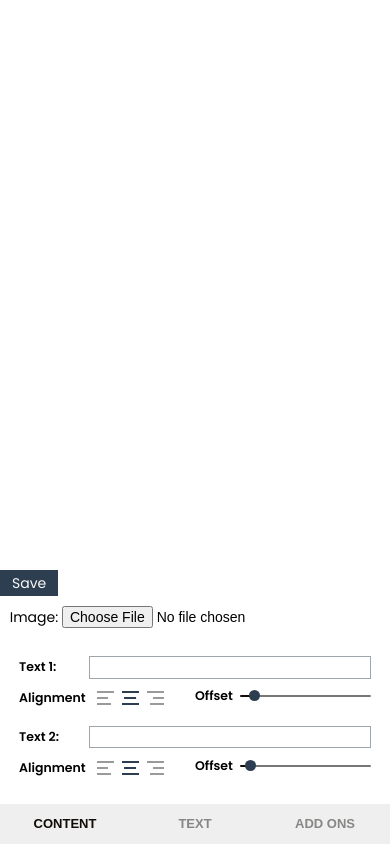
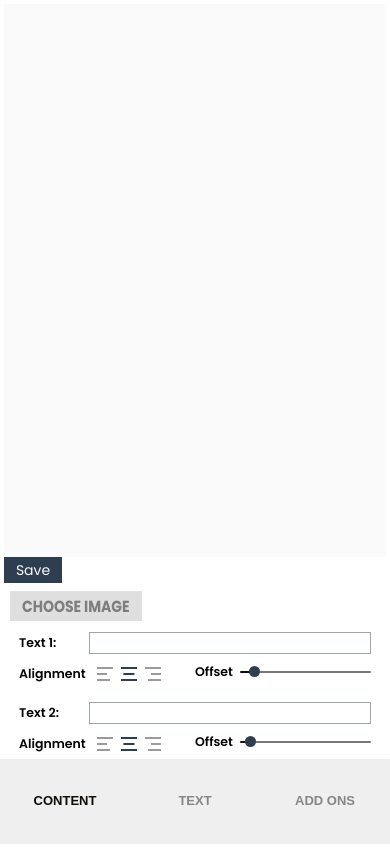
Before and after one commit to staringelf/Meme-Maker, a plain HTML site: page index.html in a window 390 px wide. Both pictures are taken after a click on the button "CONTENT". Shown: the top 850 px of the page. Drawn offline with Linux system fonts and the light colour scheme; a web font is replaced by a local one.

Commit message:
refactor mobile layout

```diff
--- a/app.js
+++ b/app.js
@@ -48,8 +48,8 @@ const octopus = {
     model.init();
     contentView.init();
     textAttrView.init();
+    canvasView.init();
     tabsView.init();
-    canvasView.init();
   },
 
   updateImage(e) {
@@ -183,13 +183,13 @@ const octopus = {
     // x.document.close();
   },
 
-  switchTab() {
+  switchTab(e) {
     const [switches, tabs] = [tabsView.switches, tabsView.tabs];
 
     switches.forEach(switchBtn => switchBtn.classList.remove('btn--switch--active'));
-    this.classList.add('btn--switch--active');
+    e.target.classList.add('btn--switch--active');
 
-    const targetTabId = this.dataset.target;
+    const targetTabId = e.target.dataset.target;
     tabs.forEach(tab => {
       if(tab.id === targetTabId){
         tab.classList.remove('curtain');
@@ -197,9 +197,9 @@ const octopus = {
         tab.classList.add('curtain');
       }
     });
-     model.switchFlow = document.body.getBoundingClientRect().height > window.innerHeight ? 'sticky' : 'fixed';
 
-    tabsView.render();
+    this.updateSwitchFlow();
+	tabsView.render();
   },
 
   fillRangeLower(rangeInput) {
@@ -228,6 +228,22 @@ const octopus = {
 
   getSwitchFlow () {
     return model.switchFlow;
+  },
+
+  updateSwitchFlow () {
+	   model.switchFlow = document.querySelector('.tabs__container').offsetHeight > window.innerHeight - tabsView.switchesContainer.offsetHeight ? 'sticky' : 'fixed';
+	   tabsView.render();
+	   return model.switchFlow;
+  },
+
+  hideSwitchesView () {
+   tabsView.switchesContainer.classList.add('curtain');
+   canvasView.canvasContainer.classList.add('static');
+  },
+
+  unhideSwitchesView () {
+	 tabsView.switchesContainer.classList.remove('curtain');
+   canvasView.canvasContainer.classList.remove('static');
   }
 }
 
@@ -246,6 +262,10 @@ const contentView ={
   setUpEventListeners () {
 
     this.textInputs.forEach(textInput => textInput.oninput = octopus.updateText);
+
+    this.textInputs.forEach(textInput => textInput.onfocus = octopus.hideSwitchesView);
+
+    this.textInputs.forEach(textInput => textInput.onblur = octopus.unhideSwitchesView);
 
     this.fileInput.onchange = octopus.updateImage;
 
@@ -318,14 +338,17 @@ const tabsView = {
     this.render();
 
     this.setUpEventListeners();
+
+	octopus.updateSwitchFlow();
   },
 
   setUpEventListeners () {
-    this.switches.forEach(switchBtn => switchBtn.onclick = octopus.switchTab);
+	const octopusBoundSwitchTab = octopus.switchTab.bind(octopus);
+    this.switches.forEach(switchBtn => switchBtn.onclick = octopusBoundSwitchTab);
   },
 
   render () {
-    this.switchesContainer.style.position = model.switchFlow;
+	this.switchesContainer.style.position = model.switchFlow;
   }
 
 }
@@ -333,10 +356,11 @@ const tabsView = {
 const canvasView = {
 
   init () {
-    const CANVAS_WIDTH = screen.width < 550 ? screen.width : 550;
+    const CANVAS_WIDTH = screen.width < 550 ? .98 * screen.width : 550;
     const CANVAS_HEIGHT = CANVAS_WIDTH;
     this.saveButton = document.querySelector('#save-btn');
     this.canvas = this.createCanvas(CANVAS_HEIGHT, CANVAS_WIDTH);
+    this.canvasContainer = document.querySelector('.canvas_container');
     this.setUpEventListeners();
   },
 
--- a/css/style.css
+++ b/css/style.css
@@ -24,8 +24,9 @@
 }
 
 body{
-  font-family: 'Poppins';
+  font-family: 'Poppins', sans-serif;
   font-size: var(--fs-3);
+  position: relative;
 }
 
 @media screen and (max-width: 600px){
@@ -37,13 +38,19 @@ body{
 
   .canvas_container{
     position: sticky;
-    top: 0;
+    top: 1vw;
     left: 0;
     right: 0;
+    z-index: 2;
+    background-color: #fafafa;
+    border-radius: 2px;
+    width: 98%;
+    margin: 0 auto 1vw auto;
+    padding-bottom: 0;
   }
 
-  .curtain{
-    display: none;
+  #animation-canvas{
+    z-index: 9;
   }
 
   .darken{
@@ -55,7 +62,18 @@ body{
   }
 
   .form__block--file{
-    margin-bottom: 20px;
+    margin-bottom: 5px;
+    position: relative;
+  }
+
+  .form__file{
+    display: none;
+    position: relative;
+    height: 100%;
+    width: auto;
+    width: max-content;
+    font-size: 12px;
+    border: 1px solid var(--clr-black--fade);
   }
 
   .btn{
@@ -63,6 +81,21 @@ body{
     padding: 5px 12px;
     background: var(--clr-dark);
     color: var(--clr-light);
+  }
+
+  .btn--img{
+    background: #dfdfdf;
+    /* border: 2px solid #aaa; */
+    color: var(--clr-black--fade);
+    font-weight: 800;
+    text-transform: uppercase;
+    transform: scaleY(1.15);
+    z-index: 1000;
+  }
+
+  .btn--save{
+    position: relative;
+    left: 1%;
   }
 
   .btn--switch{
@@ -97,7 +130,7 @@ body{
     bottom: 0;
     left: 0px;
     right: 0px;
-    height: 40px;
+    height: 10vh;
     display: flex;
     justify-content: space-between;
     background: #efefef;
@@ -111,15 +144,11 @@ body{
     margin-top: 10px;
   }
 
-  .canvas_container{
-    margin: 2px 0 15px;
-  }
-
   .form__font-family{
     display: flex;
     overflow-x: scroll;
+  }
 
-  }
 
   .form__block--radio{
     position: relative;
@@ -128,7 +157,6 @@ body{
   .form__block--radio label{
     position: relative;
     display: inline-block;
-    width: 17px;
     height: 1.5px;
     background: #9a9a9a;
     cursor: pointer;
@@ -310,7 +338,7 @@ body{
     flex: 0 1 50%;
     display: flex;
     align-items: center;
-    font-size: 12px;
+    font-size: 123px;
     font-weight: 600;
     justify-content: space-around;
     height: 28px;
@@ -322,6 +350,7 @@ body{
     display: inline-block;
     width: 60px;
     white-space: nowrap;
+	font-size: 13px;
   }
 
   .form__grp--range .form__block:nth-of-type(even) label,
@@ -333,6 +362,15 @@ body{
   .form__grp--range input{
     width: 80px;
   }
+
+  .curtain{
+    display: none;
+  }
+
+  .static{
+    position: static;
+  }
+
 }
 
 @media screen and (max-width: 340px){
--- a/index.html
+++ b/index.html
@@ -8,7 +8,7 @@
   <meta name="viewport" content="width=device-width, initial-scale=1.0, maximum-scale=1.0">
   <meta name="mobile-web-app-capable" content="yes">
   <link rel="preconnect" href="https://fonts.gstatic.com">
-  <link href="https://fonts.googleapis.com/css2?family=Chilanka&family=Comic+Neue&family=Dancing+Script:wght@400;500;600;700&family=Kalam:wght@400;700&family=Montserrat:wght@400;500;600;700;800&family=Open+Sans:wght@400;600;700&family=Poppins:wght@400;500;600;700&family=Roboto:wght@400;500;700&family=Pacifico:wght@400;500&display=swap" rel="stylesheet">
+  <link href="https://fonts.googleapis.com/css2?family=Chilanka&family=Comic+Neue&family=Dancing+Script:wght@400;500;600;700&family=Kalam:wght@400;700&family=Montserrat:wght@400;500;600;700;800&family=Open+Sans:wght@400;600;700&family=Poppins:wght@400;500;600;700&family=Roboto:wght@400;500;700&family=Pacifico:wght@400;500&family=Anton&family=Lobster+Two:wght@400;700&family=Oleo+Script:wght@400;700&family=Leckerli+One&display=swap" rel="stylesheet">
   <link href="css/normalize.css" rel="stylesheet" type="text/css">
   <link href="css/reset.css" rel="stylesheet" type="text/css">
   <link href="css/style.css" rel="stylesheet" type="text/css">
@@ -18,7 +18,7 @@
 </html>
 <body>
 
-
+<div class="tabs__container">
   <div class="canvas_container">
     <!-- <canvas id="animation-canvas"></canvas> -->
   </div>
@@ -28,8 +28,9 @@
   <form class="form form--content" id="content">
 
     <div class="form__block form__block--file">
-      <label for="" class="file-input-label">Image:</label>
-      <input type="file" id="file-input" class="form__file" accept="image/*" size="20">
+      <label for="file-input" class="form__file__label btn btn--img">Choose Image
+       <input type="file" id="file-input" class="form__file" accept="image/*" size="20">
+      </label>
    </div>
 
    <div class="form__grp form__grp--text">
@@ -76,18 +77,21 @@
     <div class="form__block form__block--font">
       <div class="form__font-family">
        <!-- <p>Font</p>-->
-        <div class="radio_block"><input type="radio" name="font-family" id="Impact" value="Impact" checked><label for="Impact">Impact</label></div>
+
+        <div class="radio_block"><input type="radio" name="font-family" id="Anton" value="Anton" checked><label for="Anton">Anton</label></div>
         <div class="radio_block"><input type="radio" name="font-family" id="Pacifico" value="Pacifico"><label for="Pacifico">Pacifico</label></div>
         <div class="radio_block"><input type="radio" name="font-family" id="Chilanka" value="Chilanka"><label for="Chilanka">Chilanka</label></div>
         <div class="radio_block"><input type="radio" name="font-family" id="Kalam" value="Kalam"><label for="Kalam">Kalam</label></div>
         <div class="radio_block"><input type="radio" name="font-family" id="Comic Neue" value="Comic Neue"><label for="Comic Neue">Comic</label></div>
         <div class="radio_block"><input type="radio" name="font-family" id="Dancing-Script" value="Dancing Script"><label for="Dancing-Script">Dance</label></div>
+        <div class="radio_block"><input type="radio" name="font-family" id="Oleo-Script" value="Oleo Script"><label for="Oleo-Script">Oleo</label></div>
         <div class="radio_block"><input type="radio" name="font-family" id="Calibri" value="Calibri"><label for="Calibri">Calibri</label></div>
+        <div class="radio_block"><input type="radio" name="font-family" id="Impact" value="Impact"><label for="Impact">Impact</label></div>
+        <div class="radio_block"><input type="radio" name="font-family" id="Roboto" value="Roboto"><label for="Roboto">Roboto</label></div>
         <div class="radio_block"><input type="radio" name="font-family" id="Times" value="Times"><label for="Times">Times</label></div>
         <div class="radio_block"><input type="radio" name="font-family" id="Arial" value="Arial"><label for="Arial">Arial</label></div>
         <div class="radio_block"><input type="radio" name="font-family" id="Montserrat" value="Montserrat"><label for="Montserrat">Montserrat</label></div>
         <div class="radio_block"><input type="radio" name="font-family" id="Poppins" value="Poppins"><label for="Poppins">Poppins</label></div>
-
       </div>
     </div>
    <div class="form__grp form__grp--range">
@@ -132,7 +136,7 @@
     Selective and Filters <span style="font-family: 'Kalam'; display: block">Coming soon...</span>
   </p>
   </form>
-
+</div>
  <section class="switches">
   <button class="btn btn--switch btn--switch--active" id="content-btn" data-target="content">Content</button>
   <button class="btn btn--switch" id="text-btn" data-target="text-attributes">Text</button>
```
